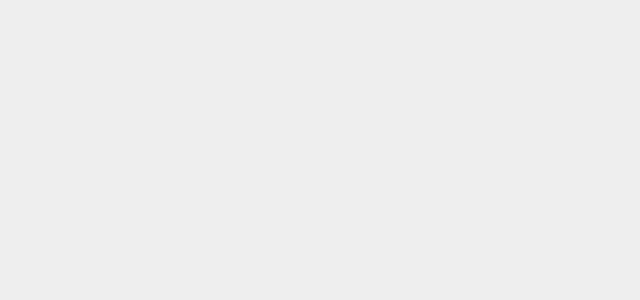
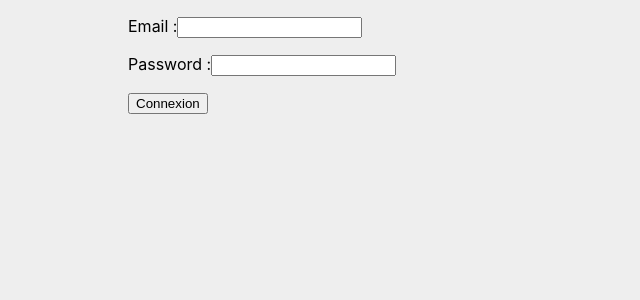
Before and after one commit to filmons/api-front-air-bnb, a React (Create React App) app: page /login in a window 1280 px wide. Shown: the top 300 px of the page, without its empty margins (0-640 px from the left). Built offline with nearby package versions, Linux system fonts and the light colour scheme.

Commit message:
api page login

```diff
--- a/src/App.js
+++ b/src/App.js
@@ -3,6 +3,7 @@ import { BrowserRouter as Router, Route, Switch } from 'react-router-dom';
 import Home from './pages/Home.js';
 import DetailsPlace from './pages/DetailsPlace';
 import SignUp from './pages/SignUp';
+import Login from './pages/Login';
 
 function App() {
   return (
@@ -11,6 +12,7 @@ function App() {
       <Route exact path='/' component={Home} />
       <Route exact path='/place/:id' component={DetailsPlace}/>
       <Route exact path='/signup' component={SignUp} />
+      <Route exact path='/login' component={Login} />
       </Switch>
     </Router>
   );
--- a/src/pages/Login.js
+++ b/src/pages/Login.js
@@ -0,0 +1,64 @@
+import React from 'react';
+import axios from 'axios';
+
+class Login extends React.Component {
+    constructor(props) {
+        super(props);
+
+        this.state = {
+            email: '',
+            password: ''
+        }
+
+    }
+
+    handleChange = (event) => {
+        this.setState({
+            [event.target.name]: event.target.value
+        })
+    }
+
+    handleClick = () => {
+        const options = {
+            email: this.state.email,
+            password: this.state.password,
+        }
+
+        axios.post('http://localhost:8000/api/sigin', options, {
+            headers: {'content-type': 'application/json'}
+        })
+        .then(data => {
+            console.log(data.data)
+            this.props.history.push('/')
+        })
+        .catch(error => console.log(error))
+
+
+    }
+
+    render() {
+        return (
+            <>
+               <section>
+                   <div className="container">
+                        <div className="form">
+                            <p>
+                                <label htmlFor="">Email :</label>
+                                <input name="email" type="text" onChange={this.handleChange} />
+                            </p>
+                            <p>
+                                <label htmlFor="">Password :</label>
+                                <input name="password" type="password" onChange={this.handleChange} />
+                            </p>
+                            <p>
+                                <button onClick={this.handleClick}>Connexion</button>
+                            </p>
+                        </div>
+                   </div>
+                </section>
+            </>
+        )
+    }
+}
+
+export default Login;
```
